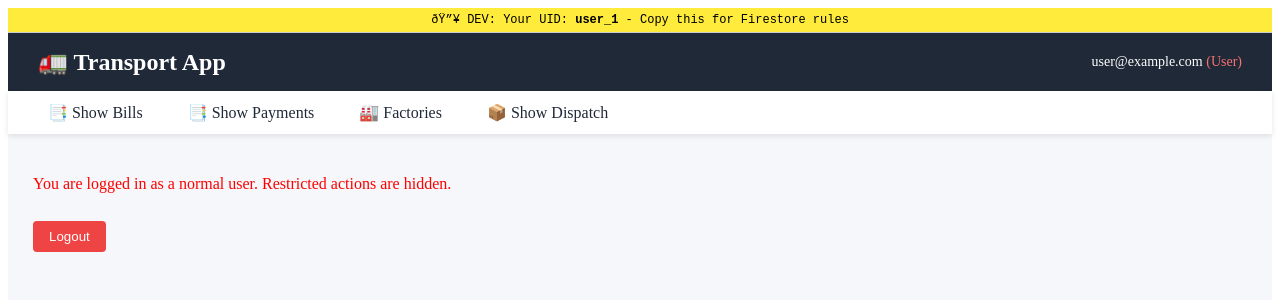
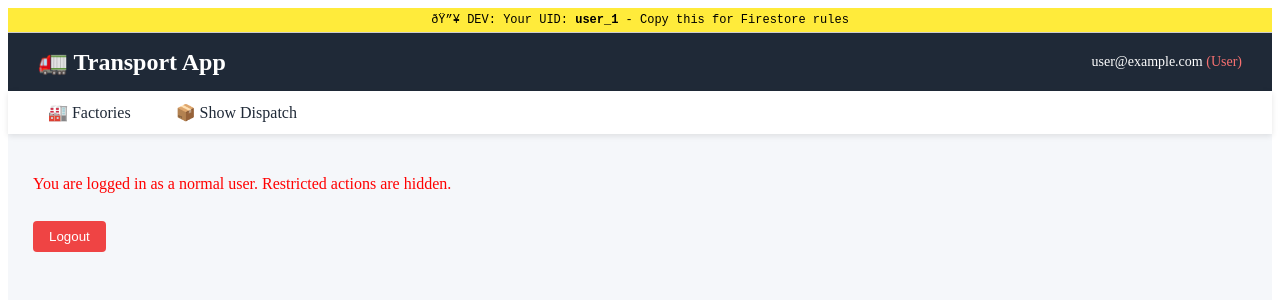
Before and after one commit to musa1234github/transport-app-123, a React (Vite) app: page / in a window 1280 px wide. Shown: the top 300 px of the page. Built offline with nearby package versions, Linux system fonts and the light colour scheme; no server answers; the database is empty; sample sign-in values are in the browser's storage.

Commit message:
Updated Home.jsx

```diff
--- a/src/pages/Home.jsx
+++ b/src/pages/Home.jsx
@@ -82,17 +82,21 @@ const Home = ({ user, isAdmin }) => {
             </li>
           )}
 
+          {isAdmin && (
           <li>
             <Link to="/show-bill" style={menuLink}>
               📑 Show Bills
             </Link>
           </li>
+          )}
 
+          {isAdmin && (
           <li>
             <Link to="/show-payment" style={menuLink}>
               📑 Show Payments
             </Link>
           </li>
+          )}
 
           {isAdmin && (
             <li>
```
